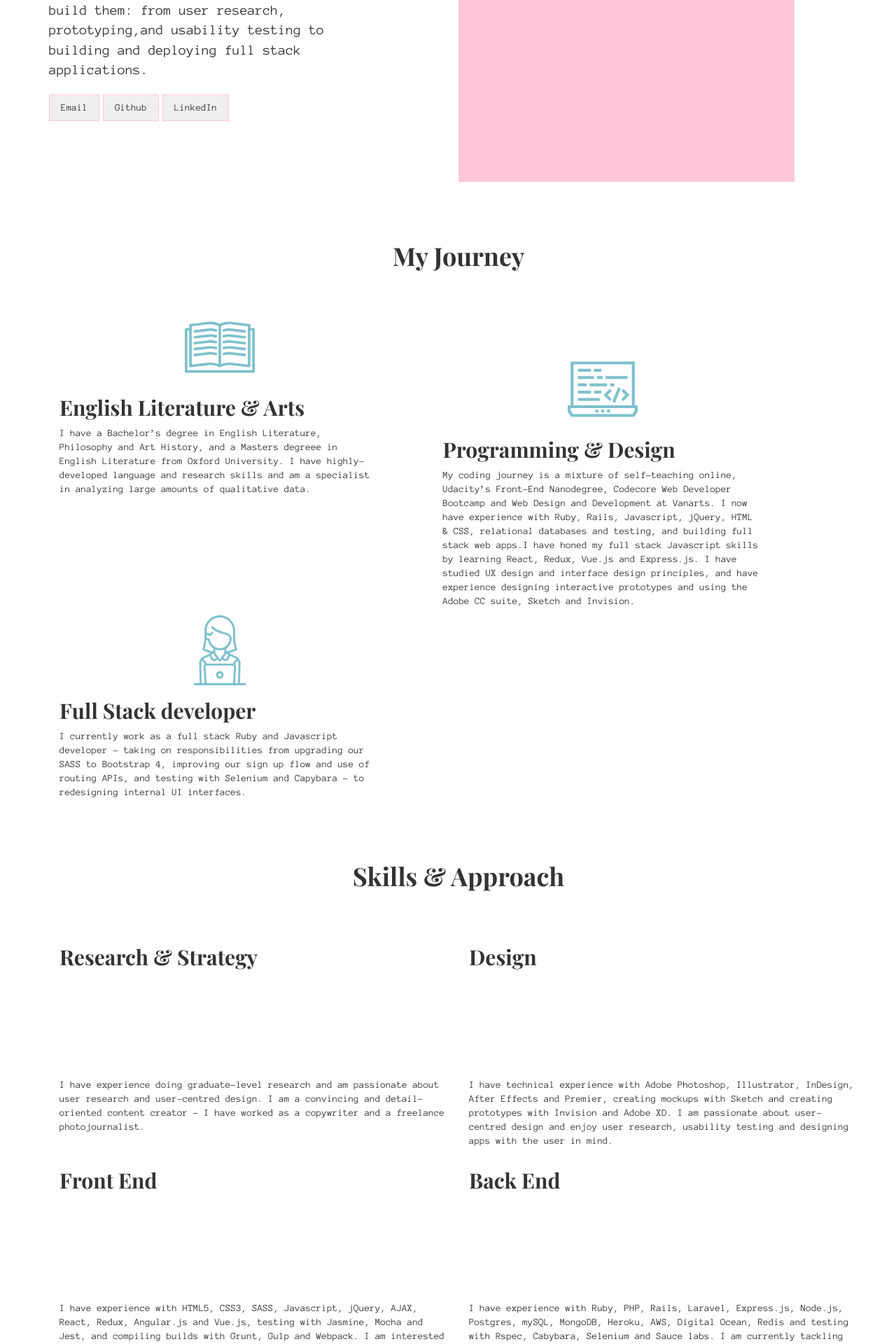
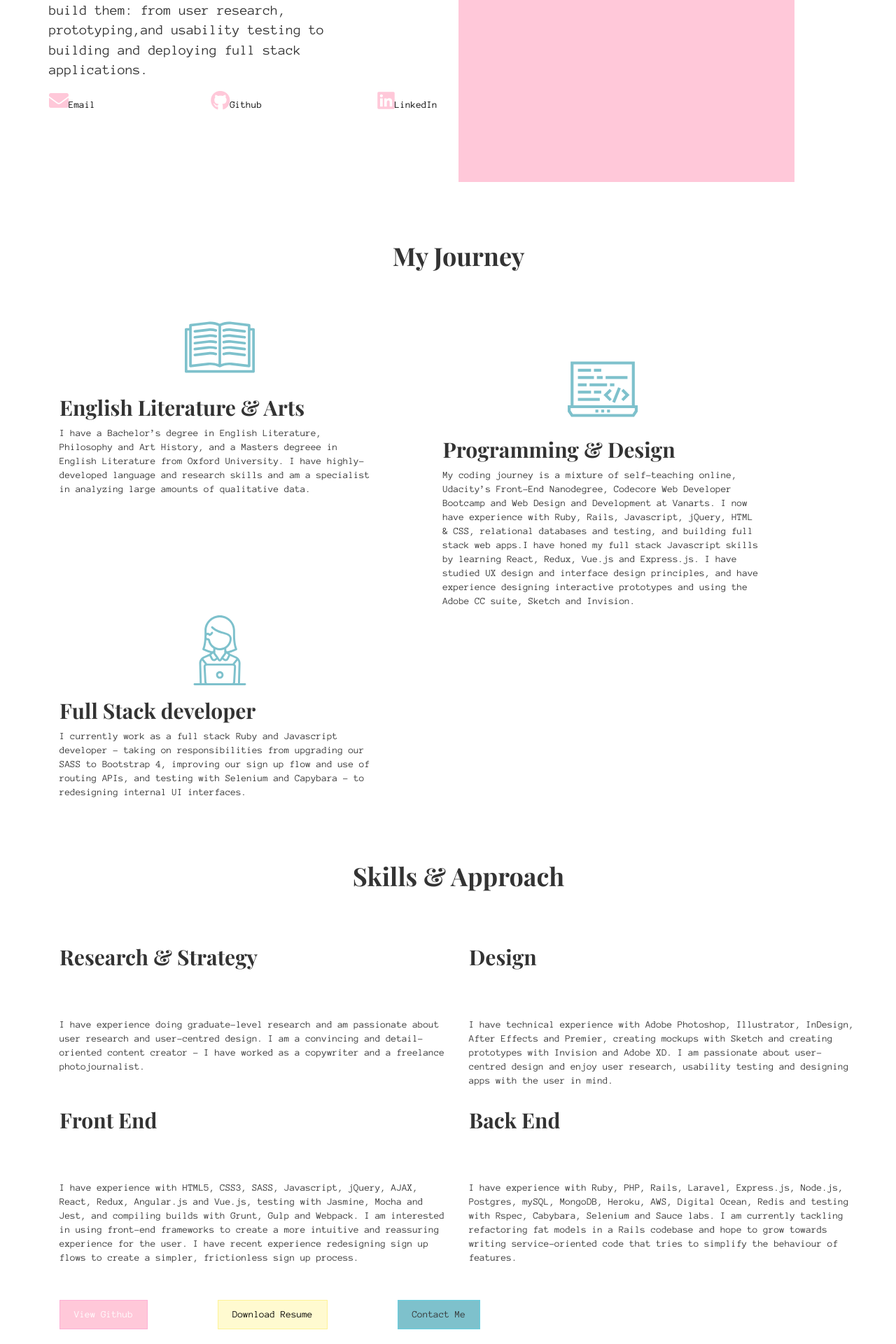
Before and after one commit to ninalouw/vue-resume, a Vue app: page /#/ in a window 1280 px wide. Shown: the part 420-2340 px from the top of the page at 70% size. Built offline with nearby package versions, Linux system fonts and the light colour scheme; some icons are missing.

Commit message:
more styles

```diff
--- a/index.html
+++ b/index.html
@@ -7,6 +7,7 @@
   crossorigin="anonymous">
     <link href="https://fonts.googleapis.com/css?family=Anonymous+Pro|Playfair+Display:700" rel="stylesheet">
     <link rel="stylesheet" href="https://cdn.rawgit.com/konpa/devicon/df6431e323547add1b4cf45992913f15286456d3/devicon.min.css">
+    <link href="https://use.fontawesome.com/releases/v5.0.6/css/all.css" rel="stylesheet">
     <title>Nina Louw</title>
   </head>
   <body>
--- /dev/null
+++ b/src/components/Footer.vue
@@ -0,0 +1,48 @@
+<template>
+  <footer class="footer">
+    <span>Get in contact with me at </span>
+    <span>
+      <i class="fas fa-2x fa-envelope"></i>
+      <a href="mailto:ninalouw@mac.com">ninalouw@mac.com</a>
+    </span>
+    <span>
+      <i class="fab fa-2x fa-linkedin"></i>
+      <a href="https://www.linkedin.com/in/ninamaelouw/">LinkedIn</a>
+    </span>
+    <span>DM me on Twitter</span>
+    <span>
+      <i class="fab fa-2x fa-twitter"></i>
+      <a href="https://twitter.com/ninamaelouw">@ninamaelouw</a>
+    </span>
+  </footer>
+</template>
+
+<script>
+
+export default {
+  name: 'Footer',
+};
+</script>
+
+<!-- Add "scoped" attribute to limit CSS to this component only -->
+<style lang="sass" scoped>
+p, a
+  font-size: 1.5rem
+.footer
+  display: flex
+  justify-content: space-evenly
+  align-items: center
+  background-color: #FFFAD0
+  padding: 60px
+  margin-top: 30px
+  span
+    a
+      color: black
+      &:hover
+        cursor: pointer
+        color: #F8B91C
+    i
+      &:hover
+        cursor: pointer
+        color: #F8B91C
+</style>
--- a/src/components/Home.vue
+++ b/src/components/Home.vue
@@ -1,12 +1,24 @@
 <template>
+  <div>
     <div class="container">
       <div class="row">
         <div class="col-lg-6 col-md-6 col-sm-12 col-xs-12 hero-text">
           <h1>{{ title }}</h1>
           <p> {{ intro }}</p>
-        <button class="btn btn-outline-primary">Email</button>
-        <button class="btn btn-outline-primary">Github</button>
-        <button class="btn btn-outline-primary">LinkedIn</button>
+            <div class="contact">
+            <span>
+              <i class="fas fa-2x fa-envelope"></i>
+              <a href="mailto:ninalouw@mac.com">Email</a>
+            </span>
+            <span>
+              <i class="fab fa-2x fa-github"></i>
+              <a href="https://github.com/ninalouw">Github</a>
+            </span>
+            <span>
+              <i class="fab fa-2x fa-linkedin"></i>
+              <a href="https://www.linkedin.com/in/ninamaelouw/">LinkedIn</a>
+            </span>
+          </div>
         </div>
         <div class="col-lg-6 col-md-6 col-sm-12 col-xs-12 hero-video">
           <canvas></canvas>
@@ -15,12 +27,15 @@
       <app-about></app-about>
       <app-skills></app-skills>
     </div>
+    <app-footer></app-footer>
+  </div>
 </template>
 
 <script>
 import Data from '../data/data.json';
 import About from './About';
 import Skills from './Skills';
+import Footer from './Footer';
 
 export default {
   name: 'Home',
@@ -33,6 +48,7 @@ export default {
   components: {
     appAbout: About,
     appSkills: Skills,
+    appFooter: Footer,
   },
 };
 </script>
@@ -53,15 +69,20 @@ canvas
   background-color: #FFC8D9
   width: 480px
   height: 430px
-
-.btn-outline-primary
-  border: solid 1px #FFC8D9
-  padding: 8px 16px 8px 16px
-  margin-right: 5px
-  margin-top: 10px
-  border-radius: 0%
+.contact
+  display: flex
+  justify-content: space-between
+  align-items: center
+  margin-top: 15px
+  span
+    a
+      color: black
       &:hover
         cursor: pointer
-    background-color: #FFC8D9
-    color: #fff
+        color: #FFC8D9
+    i
+      color: #FFC8D9
+      &:hover
+        cursor: pointer
+        color: #FDB0D5
 </style>
--- a/src/components/Skills.vue
+++ b/src/components/Skills.vue
@@ -62,6 +62,13 @@
         <p>{{ para4 }}</p>
       </div>
     </div>
+    <div class="row buttons">
+      <div class="col-lg-12 col-md-12 col-sm-12 col-xs-12">
+        <button href="https://github.com/ninalouw" class="btn btn-primary">View Github</button>
+        <button class="btn btn-secondary">Download Resume</button>
+        <button href="mailto:ninalouw@mac.com" class="btn btn-tertiary">Contact Me</button>
+      </div>
+    </div>
   </div>
 </template>
 
@@ -98,11 +105,37 @@ h1, h2
   flex-direction: column
   align-content: center
   i
-    font-size: 6rem
-    margin: 10px 10px 20px 0px
-    padding: 10px
+    font-size: 4rem
+    // margin: 5px 5px 10px 0px
+    padding-top: 2px
+    color: #F7E866
+    &:before
+      margin: 10px
   .svgs
     margin-top: 30px
     margin-bottom: 30px
 
+.buttons
+  margin-top: 30px
+  margin-bottom: 30px
+  .btn
+    padding: 10px 20px 10px 20px
+    margin-right: 5px
+    margin-top: 10px
+    border-radius: 0%
+    &:hover
+      cursor: pointer
+  .btn-primary
+    background-color: #FFC8D9
+    border: 1px solid #FDB0D5
+  .btn-secondary
+    background-color: #FFFAD0
+    border: 1px solid #FDF296
+    color: black
+    margin-left: 95px
+  .btn-tertiary
+    background-color: #7EC1CC
+    border: 1px solid #65CFE1
+    margin-left: 95px
+
 </style>
--- a/src/data/data.json
+++ b/src/data/data.json
@@ -23,5 +23,4 @@
     "para3": "I have experience with HTML5, CSS3, SASS, Javascript, jQuery, AJAX, React, Redux, Angular.js and Vue.js, testing with Jasmine, Mocha and Jest, and compiling builds with Grunt, Gulp and Webpack. I am interested in using front-end frameworks to create a more intuitive and reassuring experience for the user. I have recent experience redesigning sign up flows to create a simpler, frictionless sign up process.",
     "para4": "I have experience with Ruby, PHP, Rails, Laravel, Express.js, Node.js, Postgres, mySQL, MongoDB, Heroku, AWS, Digital Ocean, Redis and testing with Rspec, Cabybara, Selenium and Sauce labs. I am currently tackling refactoring fat models in a Rails codebase and hope to grow towards writing service-oriented code that tries to simplify the behaviour of features."
   }
-
 }
```
Lines whose indentation alone changed are shown as unchanged.
